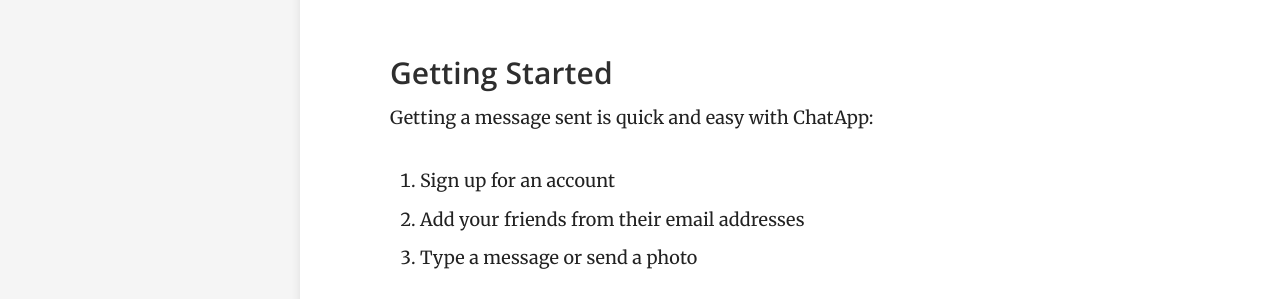
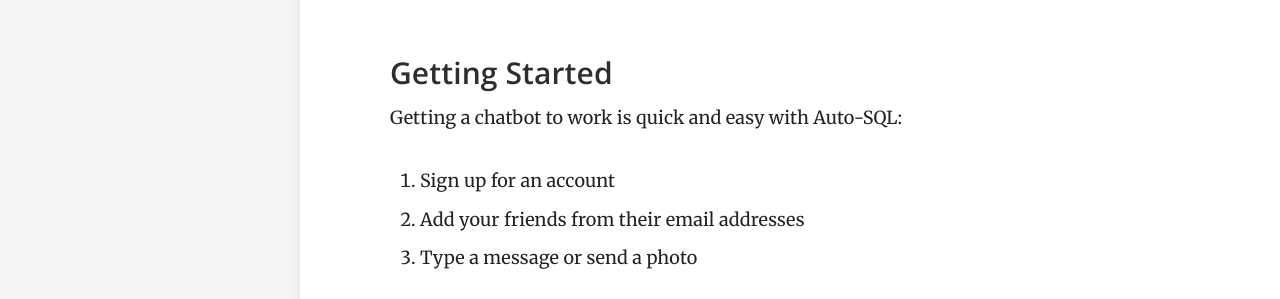
Before and after one commit to openerp-hk-t/doc, a Jekyll site: the page built from index.md, in a window 1280 px wide. Shown: the part 593-892 px from the top of the page. Built offline with Jekyll 4.4.1, drawn with Linux system fonts in a browser that asks for light colours.

Commit message:
Update index.md

```diff
--- a/index.md
+++ b/index.md
@@ -10,7 +10,7 @@ This is the **User Manual** for Auto-SQL Odoo Addon.
 
 ### Getting Started
 
-Getting a message sent is quick and easy with ChatApp:
+Getting a chatbot to work is quick and easy with Auto-SQL:
 
 1. Sign up for an account
 2. Add your friends from their email addresses
```
